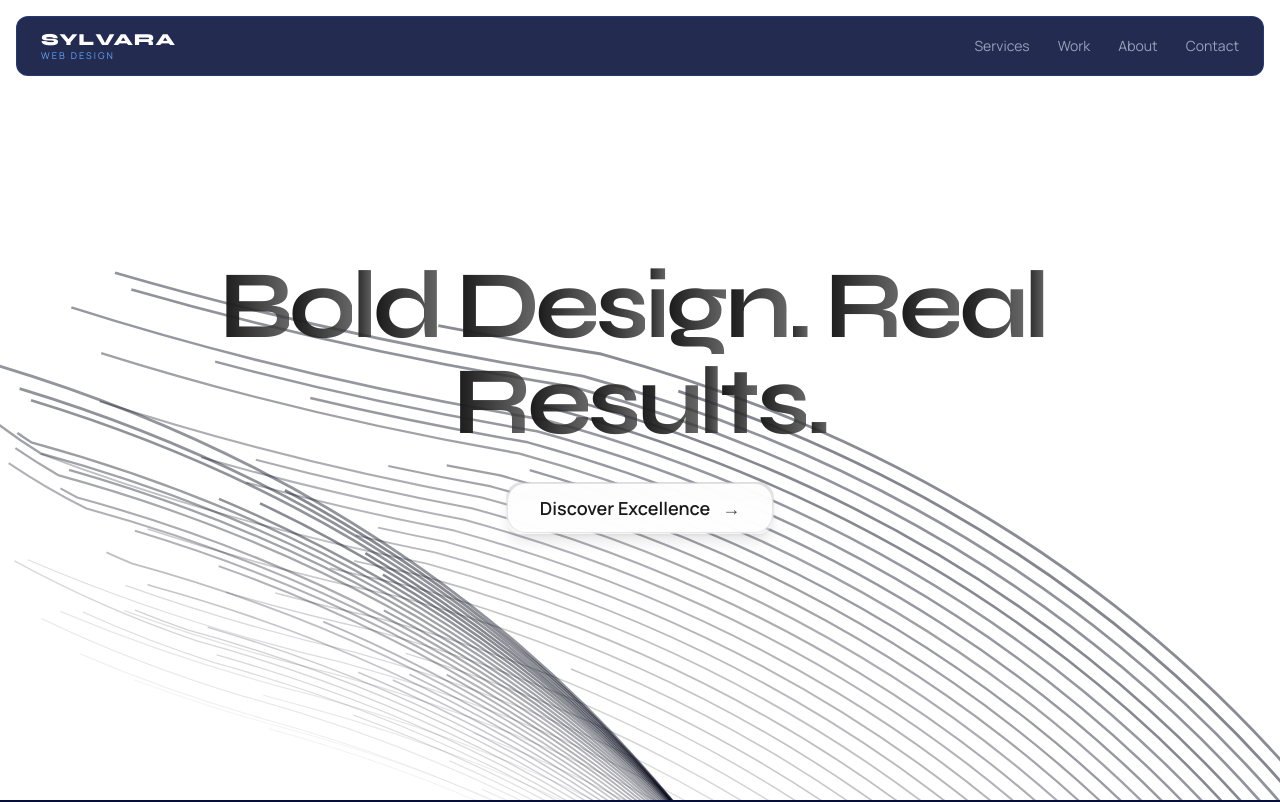
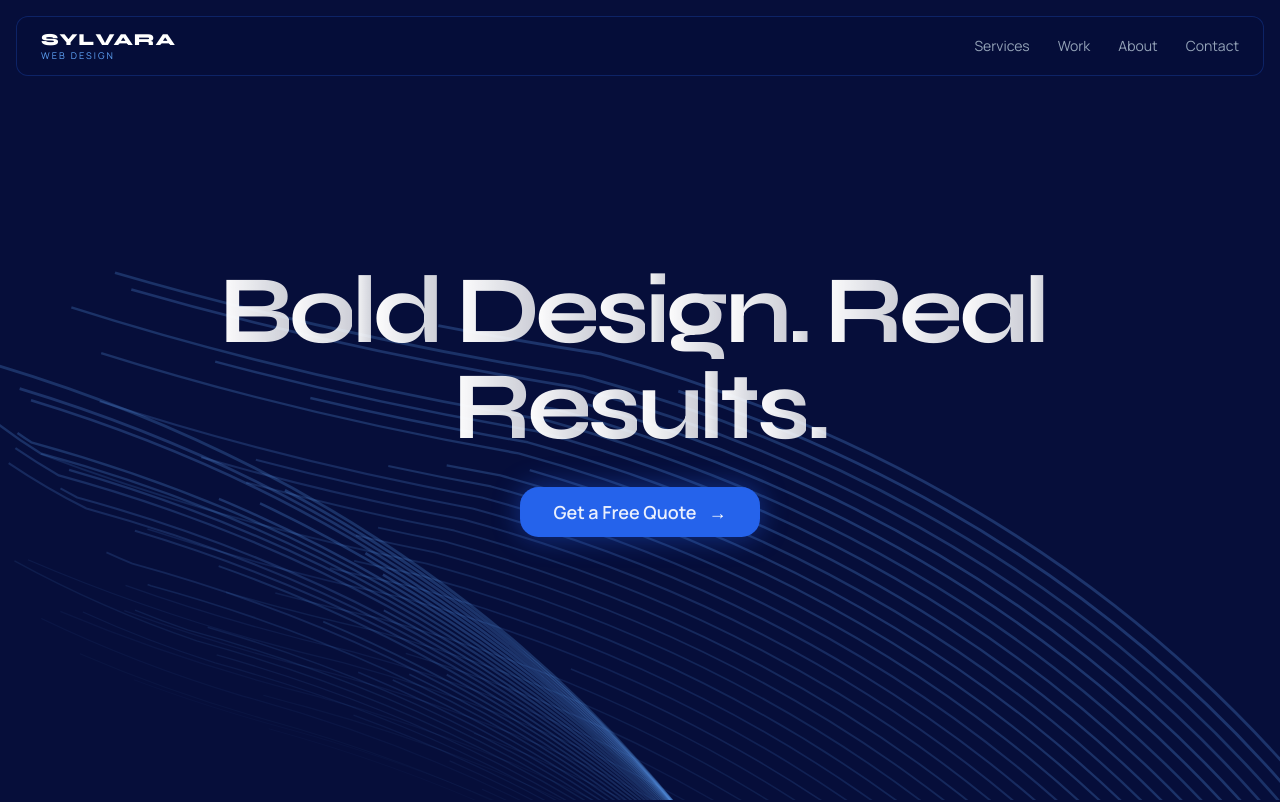
Before and after one commit to Andubanandu/sylvara, a Next.js app: page / in a window 1280 px wide. Shown: the top 802 px of the page. Built offline with nearby package versions, Linux system fonts and the light colour scheme.

Commit message:
fix: match BackgroundPaths to brand dark theme, wire button to /contact

```diff
--- a/src/components/ui/background-paths.tsx
+++ b/src/components/ui/background-paths.tsx
@@ -1,6 +1,7 @@
 "use client";
 
 import { motion } from "framer-motion";
+import Link from "next/link";
 import { Button } from "@/components/ui/button";
 
 function FloatingPaths({ position }: { position: number }) {
@@ -13,14 +14,13 @@ function FloatingPaths({ position }: { position: number }) {
         } ${343 - i * 6}C${616 - i * 5 * position} ${470 - i * 6} ${
             684 - i * 5 * position
         } ${875 - i * 6} ${684 - i * 5 * position} ${875 - i * 6}`,
-        color: `rgba(15,23,42,${0.1 + i * 0.03})`,
         width: 0.5 + i * 0.03,
     }));
 
     return (
         <div className="absolute inset-0 pointer-events-none">
             <svg
-                className="w-full h-full text-slate-950 dark:text-white"
+                className="w-full h-full text-[#60A5FA]"
                 viewBox="0 0 696 316"
                 fill="none"
             >
@@ -31,7 +31,7 @@ function FloatingPaths({ position }: { position: number }) {
                         d={path.d}
                         stroke="currentColor"
                         strokeWidth={path.width}
-                        strokeOpacity={0.1 + path.id * 0.03}
+                        strokeOpacity={Math.min(0.06 + path.id * 0.018, 0.55)}
                         initial={{ pathLength: 0.3, opacity: 0.6 }}
                         animate={{
                             pathLength: 1,
@@ -58,7 +58,7 @@ export function BackgroundPaths({
     const words = title.split(" ");
 
     return (
-        <div className="relative min-h-screen w-full flex items-center justify-center overflow-hidden bg-white dark:bg-neutral-950">
+        <div className="relative min-h-screen w-full flex items-center justify-center overflow-hidden bg-[#060E3A]">
             <div className="absolute inset-0">
                 <FloatingPaths position={1} />
                 <FloatingPaths position={-1} />
@@ -90,9 +90,7 @@ export function BackgroundPaths({
                                             stiffness: 150,
                                             damping: 25,
                                         }}
-                                        className="inline-block text-transparent bg-clip-text
-                                        bg-gradient-to-r from-neutral-900 to-neutral-700/80
-                                        dark:from-white dark:to-white/80"
+                                        className="inline-block text-transparent bg-clip-text bg-gradient-to-r from-white to-white/80"
                                     >
                                         {letter}
                                     </motion.span>
@@ -101,30 +99,24 @@ export function BackgroundPaths({
                         ))}
                     </h1>
 
-                    <div
-                        className="inline-block group relative bg-gradient-to-b from-black/10 to-white/10
-                        dark:from-white/10 dark:to-black/10 p-px rounded-2xl backdrop-blur-lg
-                        overflow-hidden shadow-lg hover:shadow-xl transition-shadow duration-300"
+                    <Button
+                        asChild
+                        variant="ghost"
+                        className="rounded-[1.15rem] px-8 py-6 text-lg font-semibold
+                        bg-[#2563EB] hover:bg-[#1d4ed8] text-white
+                        shadow-[0_0_28px_rgba(37,99,235,0.45)] hover:shadow-[0_0_40px_rgba(37,99,235,0.65)]
+                        border border-[#2563EB]/60 transition-all duration-300
+                        hover:-translate-y-0.5"
                     >
-                        <Button
-                            variant="ghost"
-                            className="rounded-[1.15rem] px-8 py-6 text-lg font-semibold backdrop-blur-md
-                            bg-white/95 hover:bg-white/100 dark:bg-black/95 dark:hover:bg-black/100
-                            text-black dark:text-white transition-all duration-300
-                            group-hover:-translate-y-0.5 border border-black/10 dark:border-white/10
-                            hover:shadow-md dark:hover:shadow-neutral-800/50"
-                        >
+                        <Link href="/contact">
                             <span className="opacity-90 group-hover:opacity-100 transition-opacity">
-                                Discover Excellence
+                                Get a Free Quote
                             </span>
-                            <span
-                                className="ml-3 opacity-70 group-hover:opacity-100 group-hover:translate-x-1.5
-                                transition-all duration-300"
-                            >
+                            <span className="ml-3 transition-transform duration-300 group-hover:translate-x-1.5">
                                 →
                             </span>
-                        </Button>
-                    </div>
+                        </Link>
+                    </Button>
                 </motion.div>
             </div>
         </div>
```
